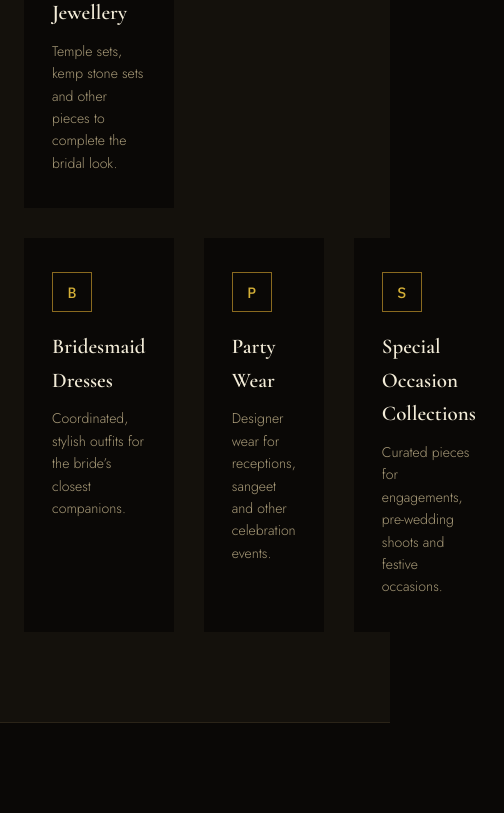
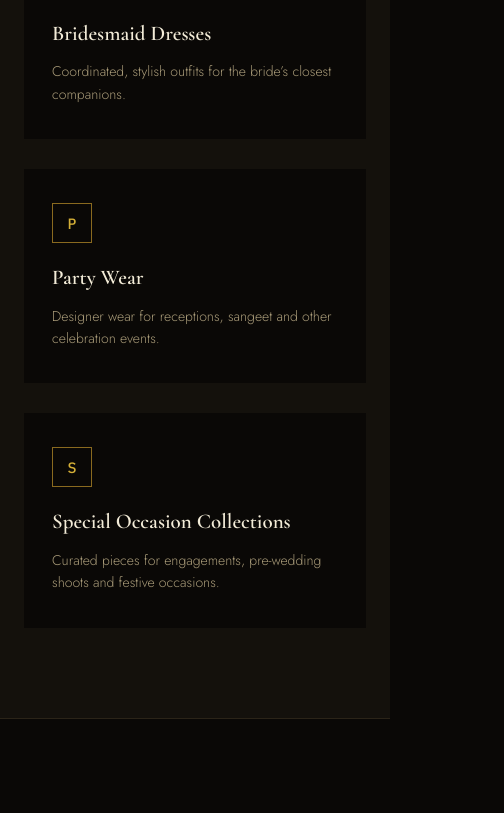
Before and after one commit to jairajrenjith/Jera-Bridal-Rental, a React (Vite) app: page / in a window 390 px wide. Shown: the part 2546-3359 px from the top of the page, 504 px wide, since content can reach past the window. Built offline with nearby package versions, Linux system fonts and the light colour scheme; no server answers; the database is empty.

Commit message:
Add files via upload

```diff
--- a/src/index.css
+++ b/src/index.css
@@ -693,7 +693,9 @@ em { font-style: italic; color: var(--gold-bright); }
     grid-template-columns: 1fr;
   }
 
-  .rent-grid--center-last .rent-card {
+  .rent-grid--center-last .rent-card,
+  .rent-grid--center-last .rent-card:nth-child(4),
+  .rent-grid--center-last .rent-card:nth-child(5) {
     grid-column: 1;
   }
 
@@ -727,7 +729,9 @@ em { font-style: italic; color: var(--gold-bright); }
     grid-template-columns: 1fr;
   }
 
-  .rent-grid--center-last .rent-card {
+  .rent-grid--center-last .rent-card,
+  .rent-grid--center-last .rent-card:nth-child(4),
+  .rent-grid--center-last .rent-card:nth-child(5) {
     grid-column: 1;
   }
   .section__head { flex-direction: column; align-items: flex-start; }
```
